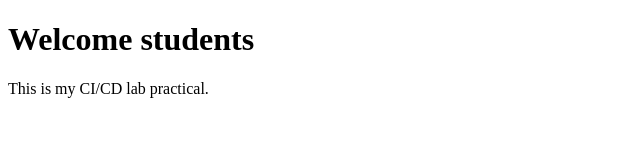
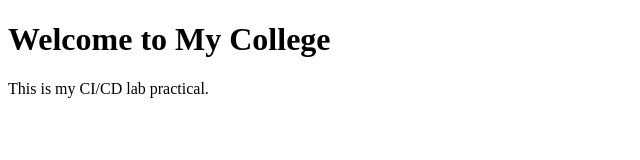
Before and after one commit to faizairam55555/cicd-lab, a plain HTML site: page index.html in a window 1280 px wide. Shown: the whole page, without its empty margins (0-640 px from the left). Drawn offline with Linux system fonts and the light colour scheme.

Commit message:
Update index.html

```diff
--- a/index.html
+++ b/index.html
@@ -5,7 +5,7 @@
     <title>My College Website</title>
 </head>
 <body>
-    <h1>Welcome students</h1>
+    <h1>Welcome to My College</h1>
     <p>This is my CI/CD lab practical.</p>
 </body>
 </html>
```
